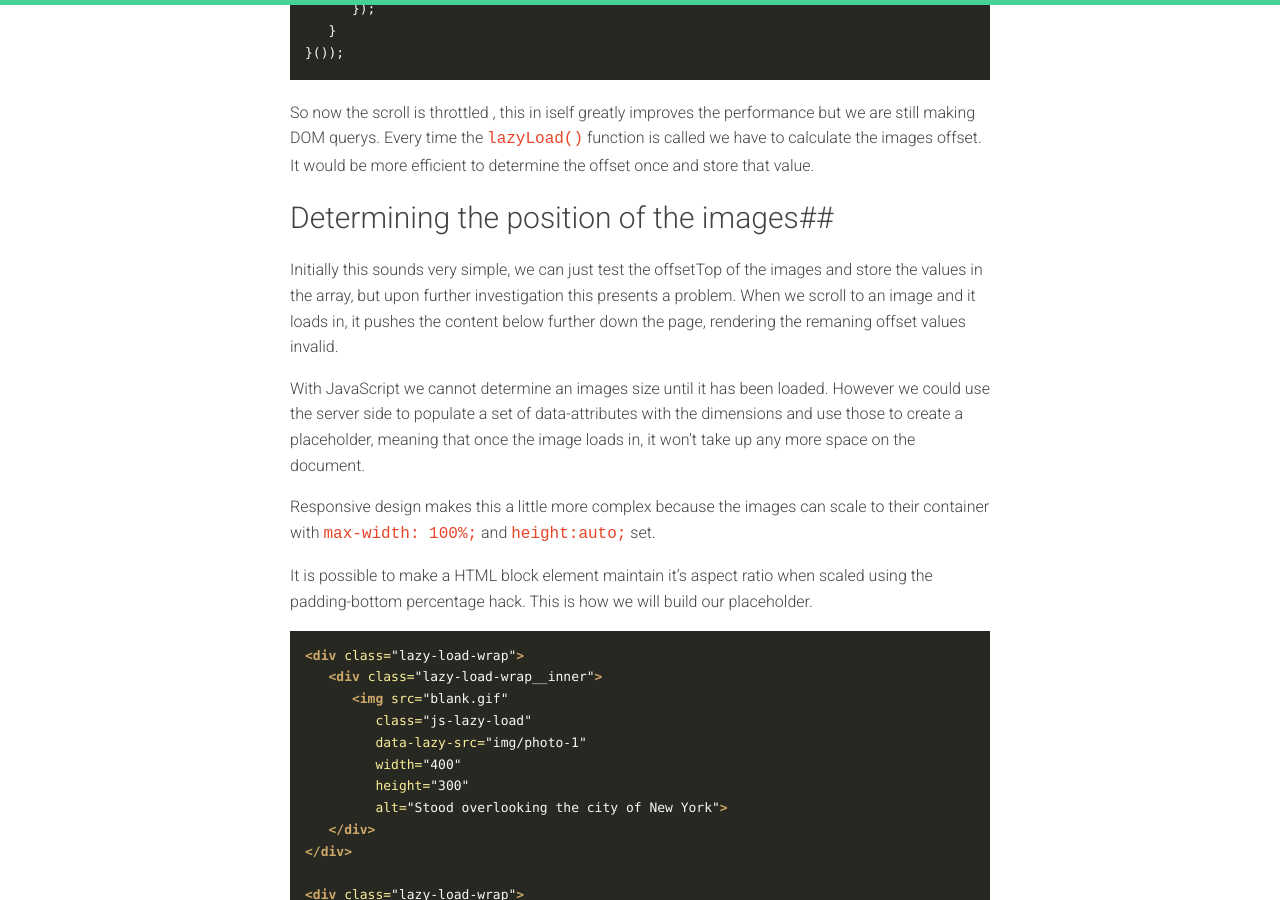
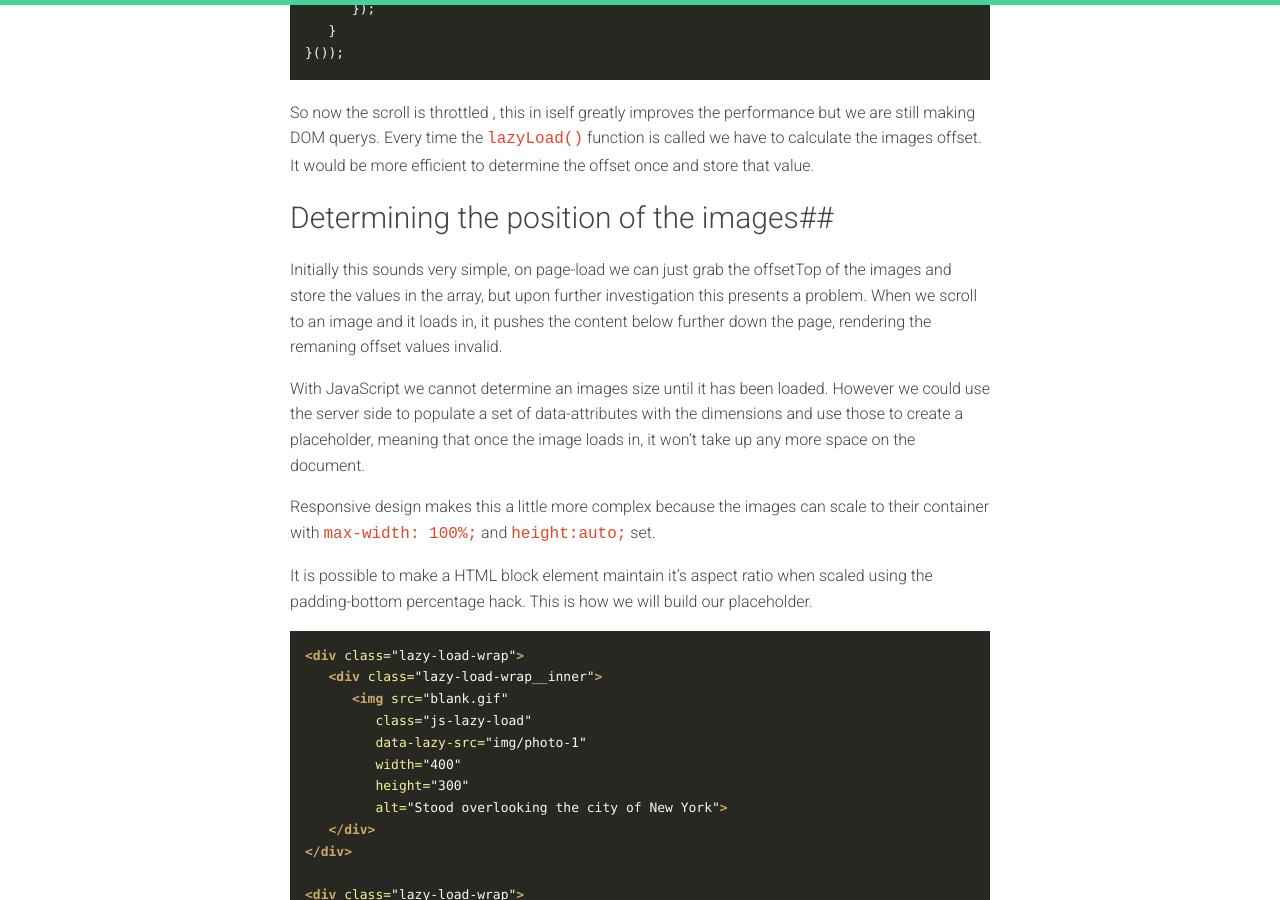
Before and after one commit to rbrtsmith/rbrtsmith.github.io, a Jekyll site: the page built from _posts/2015-02-26-building-a-high-performance-lazy-load-module.md, in a window 1280 px wide and 900 px high, scrolled down 5632 px. Built offline with Jekyll 4.4.1, drawn with Linux system fonts in a browser that asks for light colours; comment, search, counter and statistics services are not loaded.

```diff
--- a/_posts/2015-02-26-building-a-high-performance-lazy-load-module.md
+++ b/_posts/2015-02-26-building-a-high-performance-lazy-load-module.md
@@ -293,7 +293,7 @@
 offset once and store that value.
 
 ##Determining the position of the images##
-Initially this sounds very simple, we can just test the offsetTop of the images
+Initially this sounds very simple, on page-load we can just grab the offsetTop of the images
 and store the values in the array, but upon further investigation this presents
 a problem.  When we scroll to an image and it loads in, it pushes the content below
 further down the page, rendering the remaning offset values invalid.
```
